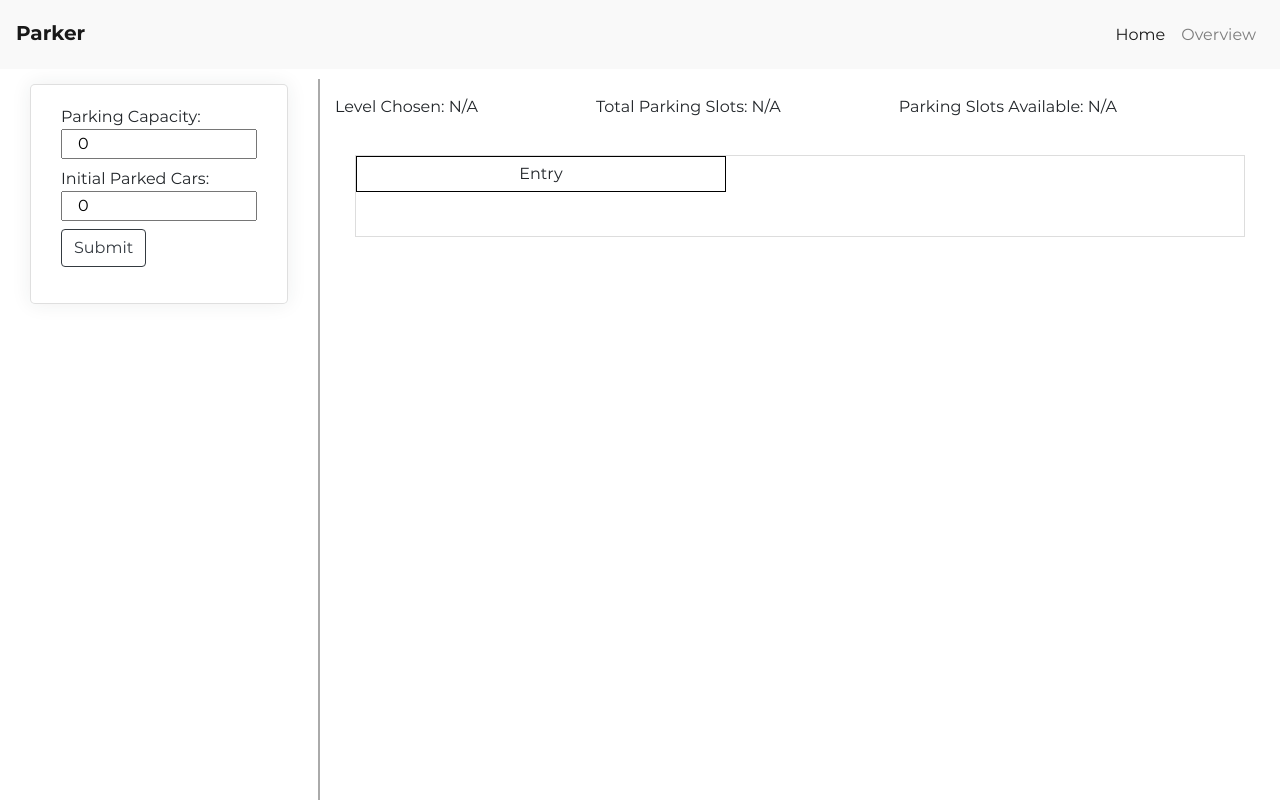
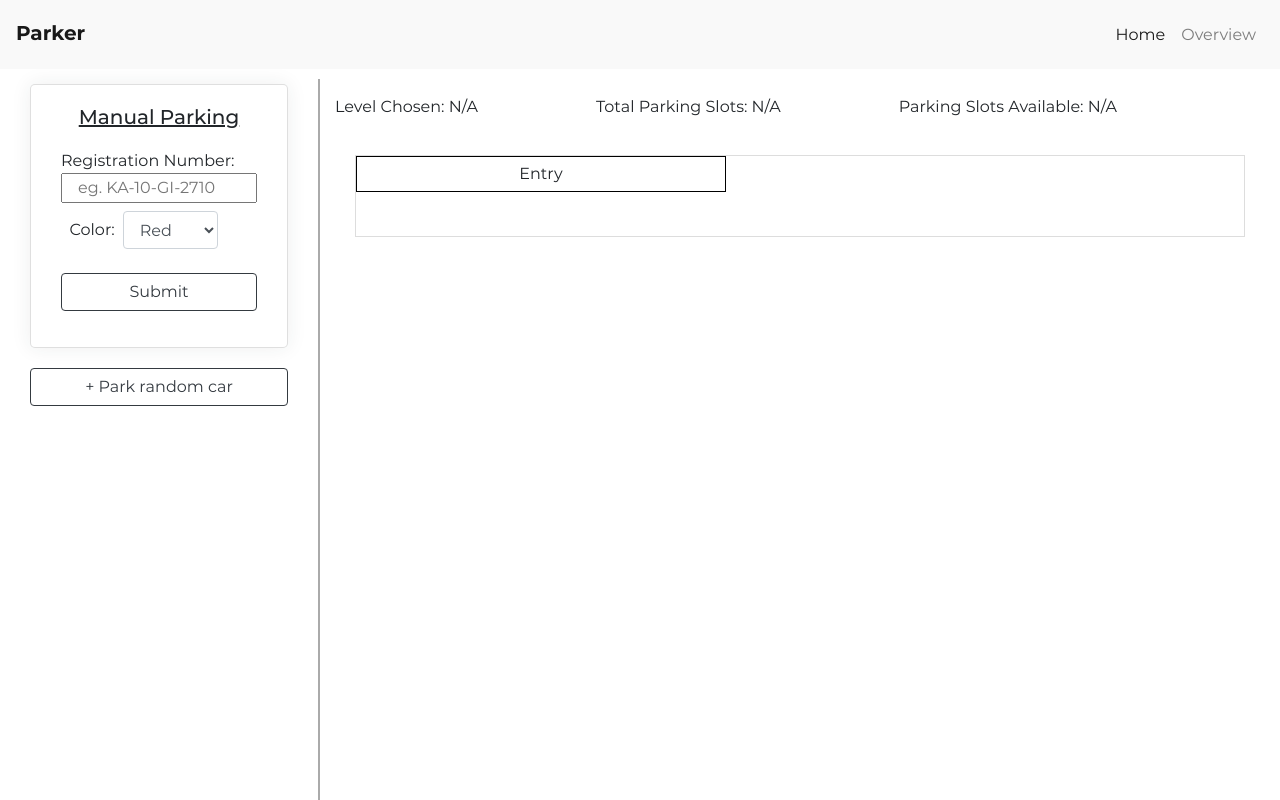
Before and after one commit to SBagaria2710/Parker, a React app: page / in a window 1280 px wide. Built offline with nearby package versions, Linux system fonts and the light colour scheme.

Commit message:
Enhance user experience for adding random car

```diff
--- a/src/components/IncomingCarDetail.tsx
+++ b/src/components/IncomingCarDetail.tsx
@@ -11,6 +11,15 @@ export const IncomingCarDetailForm = (props) => {
   return (
     <div className="container-fluid">
       <div className="custom-card">
+        <h5
+          style={{
+            marginBottom: "20px",
+            textDecoration: "underline",
+            textAlign: "center",
+          }}
+        >
+          Manual Parking
+        </h5>
         <form className="form-group" onSubmit={checkSlotAvailability}>
           <label htmlFor="Record registration number for incoming car">
             Registration Number:
@@ -40,18 +49,26 @@ export const IncomingCarDetailForm = (props) => {
             </label>
           </div>
           <br />
-          <button className="btn btn-outline-dark" type="submit" value="Submit">
+          <button
+            className="btn btn-outline-dark"
+            style={{ width: "100%" }}
+            type="submit"
+            value="Submit"
+          >
             Submit
-          </button>
-          <button
-            className="btn btn-default"
-            name="RegistrationNumber"
-            onClick={() => handleRandomRegistration(generateRandomCarDetail())}
-          >
-            Random
           </button>
         </form>
       </div>
+      <form className="form-group" onSubmit={checkSlotAvailability}>
+        <button
+          style={{ width: "100%" }}
+          className="btn btn-outline-dark"
+          name="RegistrationNumber"
+          onClick={() => handleRandomRegistration(generateRandomCarDetail())}
+        >
+          + Park random car
+        </button>
+      </form>
     </div>
   );
 };
--- a/src/containers/Home.tsx
+++ b/src/containers/Home.tsx
@@ -149,7 +149,7 @@ class Home extends React.Component<IProps, IAppState> {
         <div className="container-fluid home-container">
           <div className="row" style={{ height: "100%" }}>
             <div className="form-container col-md-4 col-lg-3 col-12">
-              {submittedInitialValues ? (
+              {!submittedInitialValues ? (
                 <IncomingCarDetailForm
                   checkSlotAvailability={this.checkSlotAvailability}
                   handleIncomingCar={this.handleIncomingCar}
```
